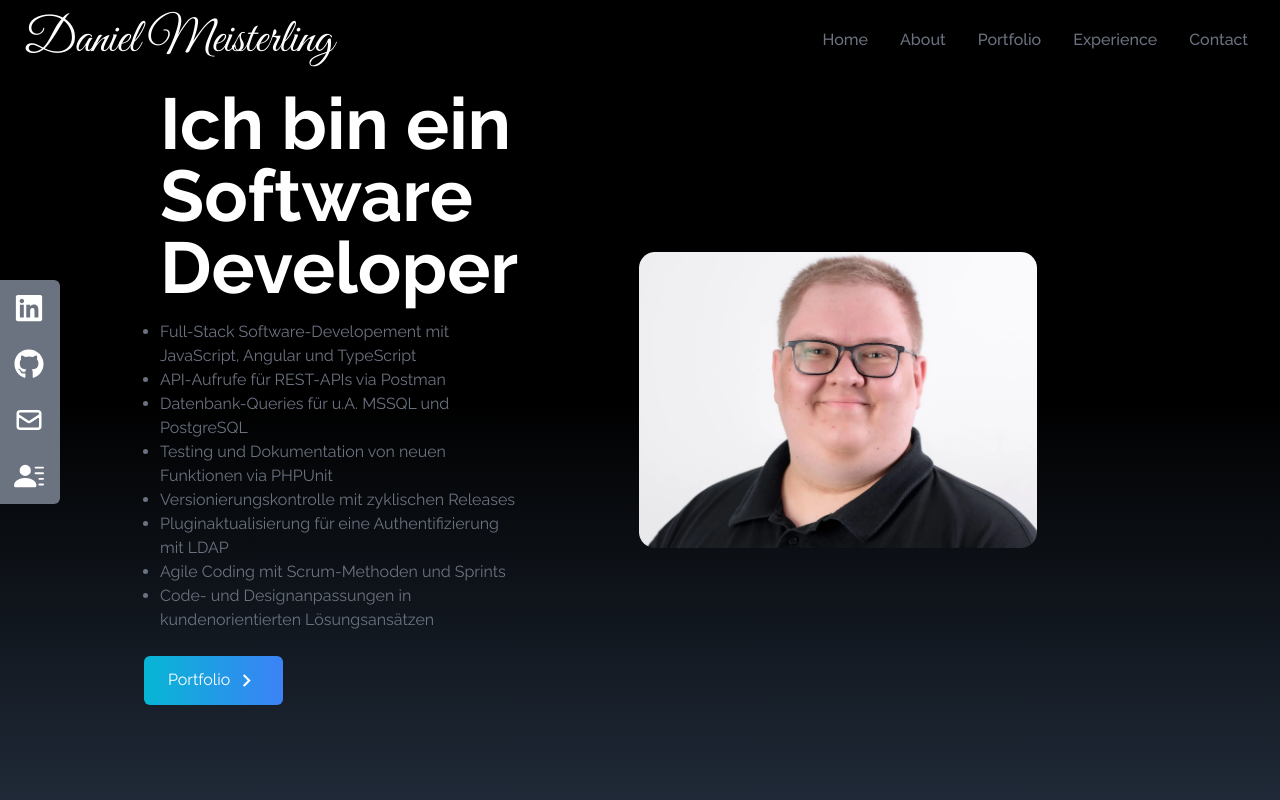
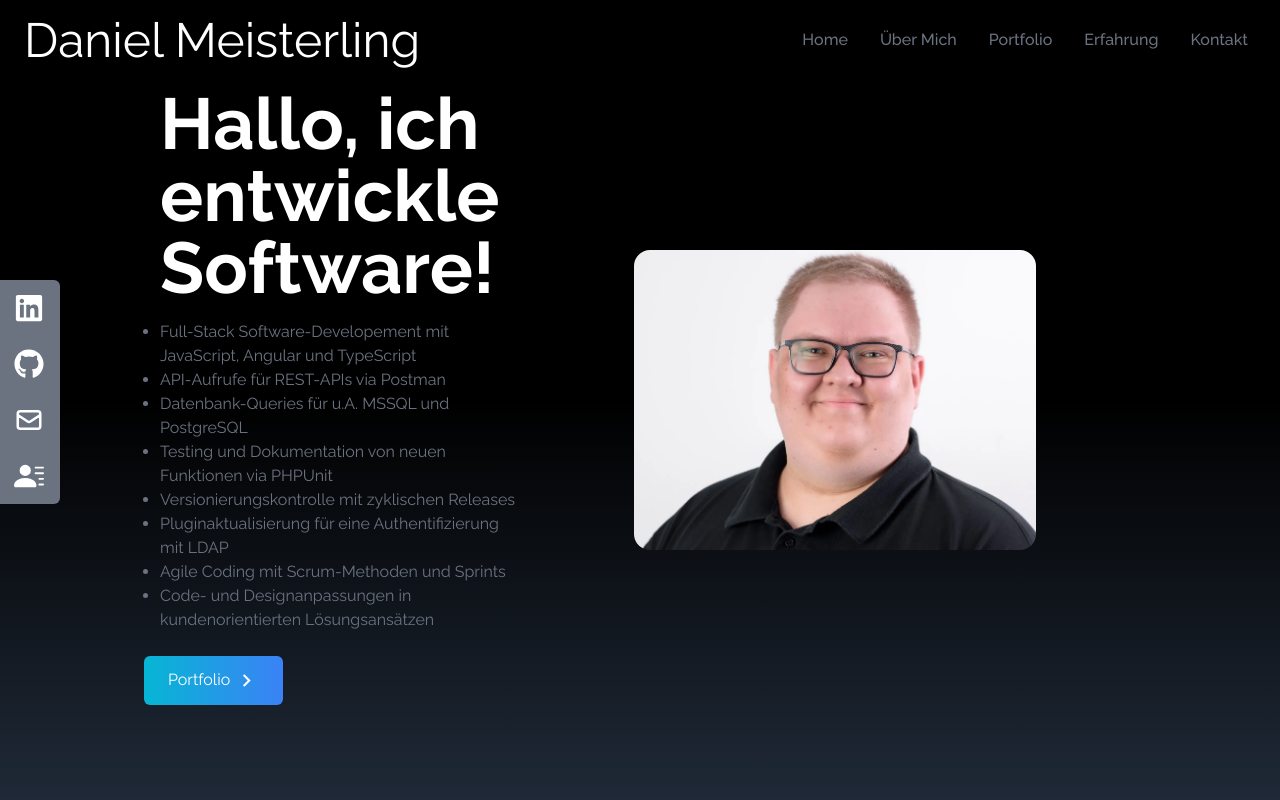
Before and after one commit to DMeisterling/Portfolio, a React (Create React App) app: page / in a window 1280 px wide. Shown: the top 800 px of the page. Built offline with nearby package versions, Linux system fonts and the light colour scheme.

Commit message:
translations, small text change, font change

```diff
--- a/src/components/About.jsx
+++ b/src/components/About.jsx
@@ -3,13 +3,13 @@
 const About = () => {
   return (
     <div
-      name="about"
+      name="über mich"
       className="w-full h-screen bg-gradient-to-b from-gray-800 to-black text-white"
     >
       <div className="max-w-screen-lg p-4 mx-auto flex flex-col justify-center w-full h-full">
         <div className="pb-8">
           <p className="text-4xl font-bold inline border-b-4 border-gray-500">
-            About
+            Über mich
           </p>
         </div>
         <p className="text-xl mt-20">
--- a/src/components/Home.jsx
+++ b/src/components/Home.jsx
@@ -12,7 +12,7 @@
       <div className="max-w-screen-lg mx-auto flex flex-col items-center justify-center h-full px-4 md:flex-row">
         <div className="flex flex-col justify-center h-full">
           <h2 className="text-4xl sm:text-7xl font-bold text-white px-4">
-            Ich bin ein Software Developer
+            Hallo, ich entwickle Software!
           </h2>
           <ul className="text-gray-500 p-4 padding max-w-md list-disc">
             <li>
--- a/src/components/NavBar.jsx
+++ b/src/components/NavBar.jsx
@@ -12,7 +12,7 @@
     },
     {
       id: 2,
-      link: "about",
+      link: "über mich",
     },
     {
       id: 3,
@@ -20,11 +20,11 @@
     },
     {
       id: 4,
-      link: "experience",
+      link: "erfahrung",
     },
     {
       id: 5,
-      link: "contact",
+      link: "kontakt",
     },
   ];
 
--- a/src/index.css
+++ b/src/index.css
@@ -1,6 +1,8 @@
 @import url("https://fonts.googleapis.com/css2?family=Raleway:ital,wght@0,100;0,200;0,300;0,400;0,500;0,600;0,700;0,800;0,900;1,100;1,200;1,300;1,400;1,500;1,600;1,700;1,800;1,900&display=swap");
 
 @import url("https://fonts.googleapis.com/css2?family=Great+Vibes&display=swap");
+
+@import url("https://fonts.googleapis.com/css2?family=Roboto&display=swap");
 
 @tailwind base;
 @tailwind components;
--- a/tailwind.config.js
+++ b/tailwind.config.js
@@ -4,7 +4,7 @@
   theme: {
     extend: {},
     fontFamily: {
-      signature: ["Great Vibes"],
+      signature: ["Raleway"],
     },
   },
   plugins: [],
```
